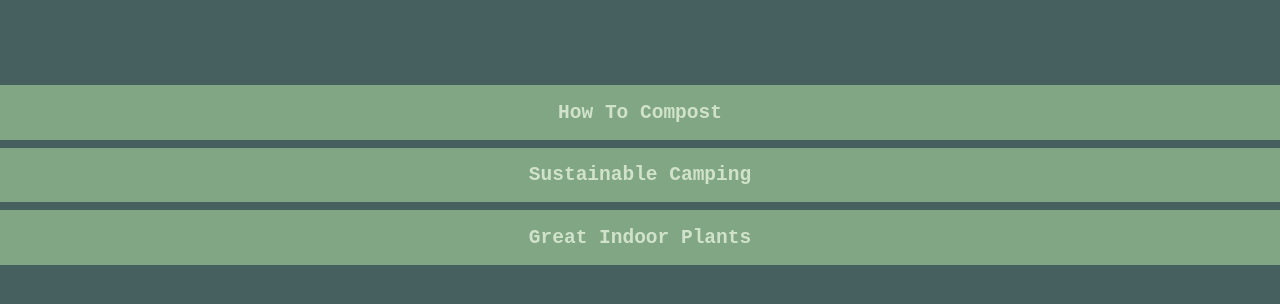
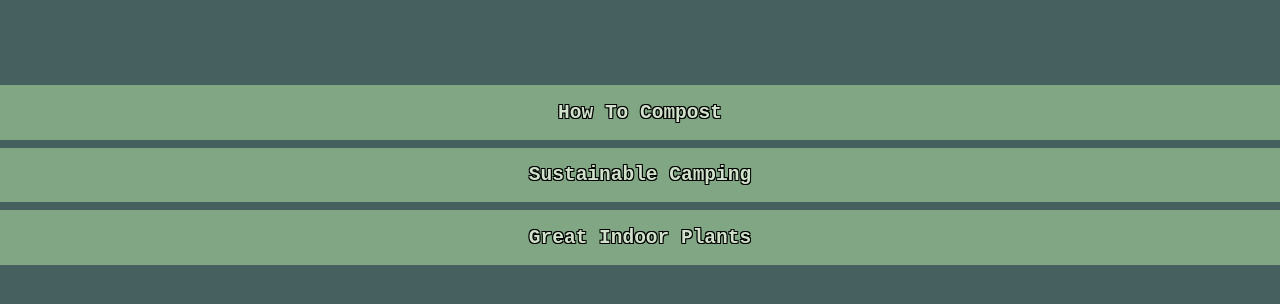
Before and after one commit to rachelb6/GenixHobart, a plain HTML site: page ecoliving/index.html in a window 1280 px wide. Shown: the part 328-632 px from the top of the page. Drawn offline with Linux system fonts and the light colour scheme.

Commit message:
Update style.css

```diff
--- a/style.css
+++ b/style.css
@@ -57,6 +57,11 @@ h1:hover {
     text-align: center;
     font-family: monospace;
     height: 100%;
+    text-shadow:
+        -1px -1px 0 #000,
+        1px -1px 0 #000,
+        -1px 1px 0 #000,
+         1px 1px 0 #000;
 }
 
 :any-link {
```
